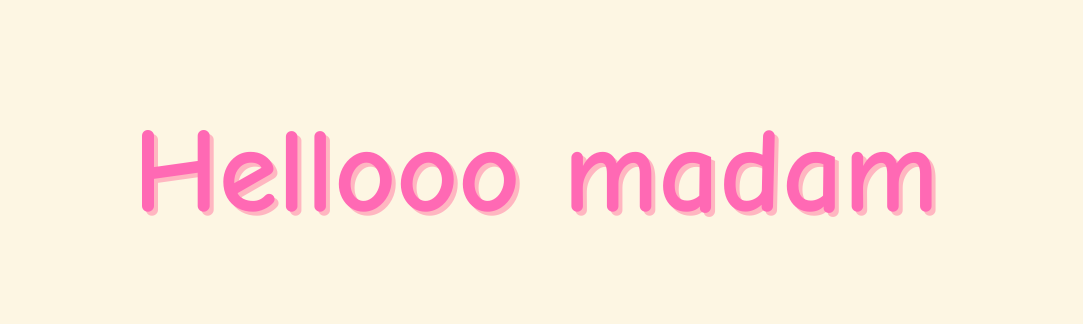
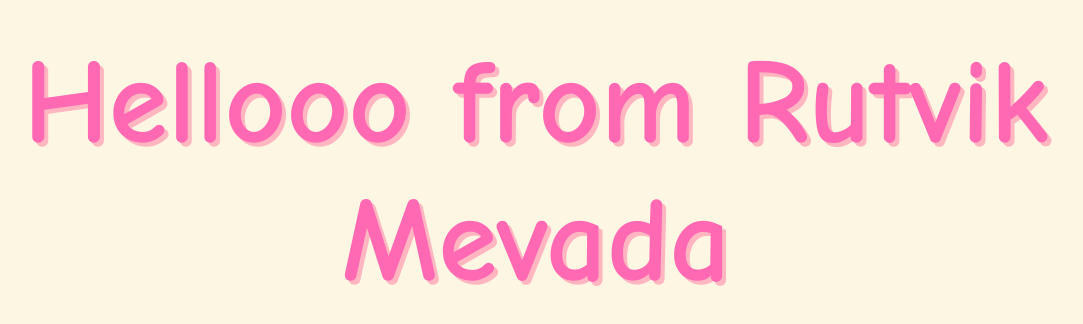
Before and after one commit to rutvikmevada08/P-T, a plain HTML site: page hello.html in a window 1280 px wide. Shown: the part 228-552 px from the top of the page, without its empty margins (104-1187 px from the left). Drawn offline with Linux system fonts and the light colour scheme.

Commit message:
Update hello.html

```diff
--- a/hello.html
+++ b/hello.html
@@ -35,7 +35,7 @@
 
     <script>
         window.onload = function() {
-            document.getElementById('greeting').textContent = "Hellooo madam";
+            document.getElementById('greeting').textContent = "Hellooo from Rutvik Mevada";
         };
     </script>
 </body>
```
